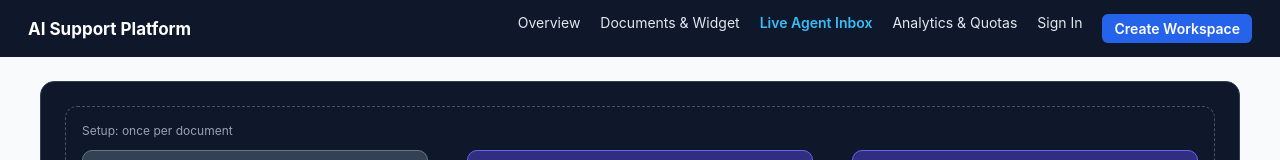
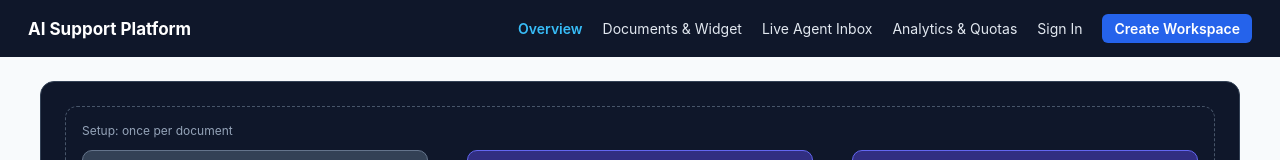
Before and after one commit to MirEashanZaman/ai-support-platform, a Next.js app in the folder dashboard/: page / in a window 1280 px wide. Shown: the top 160 px of the page. Built offline with nearby package versions, Linux system fonts and the light colour scheme; no server answers.

Commit message:
fix(dashboard): replace hardcoded blue inbox link with active-route NavLinks in RootLayout

```diff
--- a/dashboard/src/app/layout.tsx
+++ b/dashboard/src/app/layout.tsx
@@ -1,4 +1,5 @@
 import React from 'react';
+import NavLinks from '../components/nav-links';
 
 export const metadata = {
   title: 'AI Support Platform — Admin & Agent Dashboard',
@@ -35,52 +36,7 @@ export default function RootLayout({
           <div style={{ fontWeight: 700, fontSize: 17 }}>
             AI Support Platform
           </div>
-          <nav style={{ display: 'flex', gap: 20, fontSize: 14 }}>
-            <a href="/" style={{ color: '#e2e8f0', textDecoration: 'none' }}>
-              Overview
-            </a>
-            <a
-              href="/documents"
-              style={{ color: '#e2e8f0', textDecoration: 'none' }}
-            >
-              Documents &amp; Widget
-            </a>
-            <a
-              href="/inbox"
-              style={{
-                color: '#38bdf8',
-                fontWeight: 600,
-                textDecoration: 'none',
-              }}
-            >
-              Live Agent Inbox
-            </a>
-            <a
-              href="/analytics"
-              style={{ color: '#e2e8f0', textDecoration: 'none' }}
-            >
-              Analytics &amp; Quotas
-            </a>
-            <a
-              href="/login"
-              style={{ color: '#e2e8f0', textDecoration: 'none' }}
-            >
-              Sign In
-            </a>
-            <a
-              href="/signup"
-              style={{
-                backgroundColor: '#2563eb',
-                color: '#ffffff',
-                padding: '6px 12px',
-                borderRadius: 6,
-                fontWeight: 600,
-                textDecoration: 'none',
-              }}
-            >
-              Create Workspace
-            </a>
-          </nav>
+          <NavLinks />
         </header>
         <main style={{ maxWidth: 1200, margin: '0 auto', padding: 24 }}>
           {children}
```
